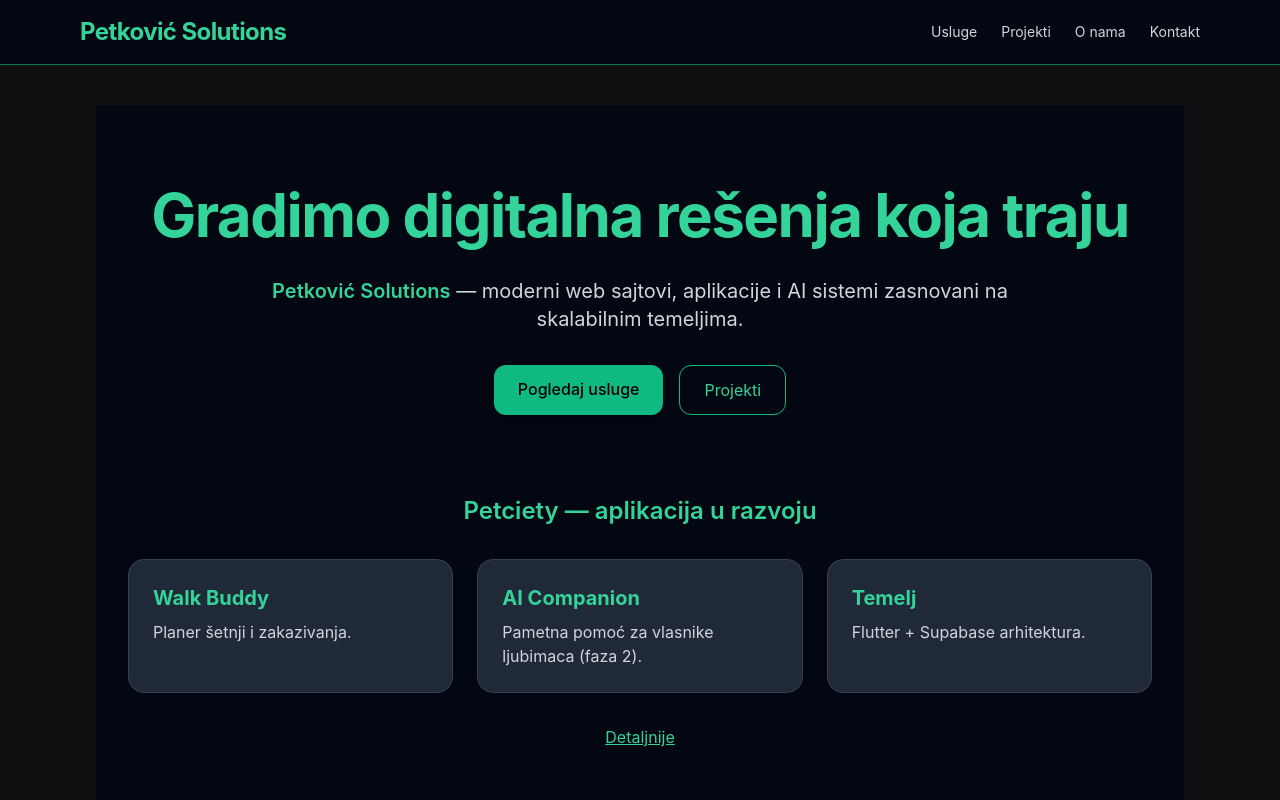
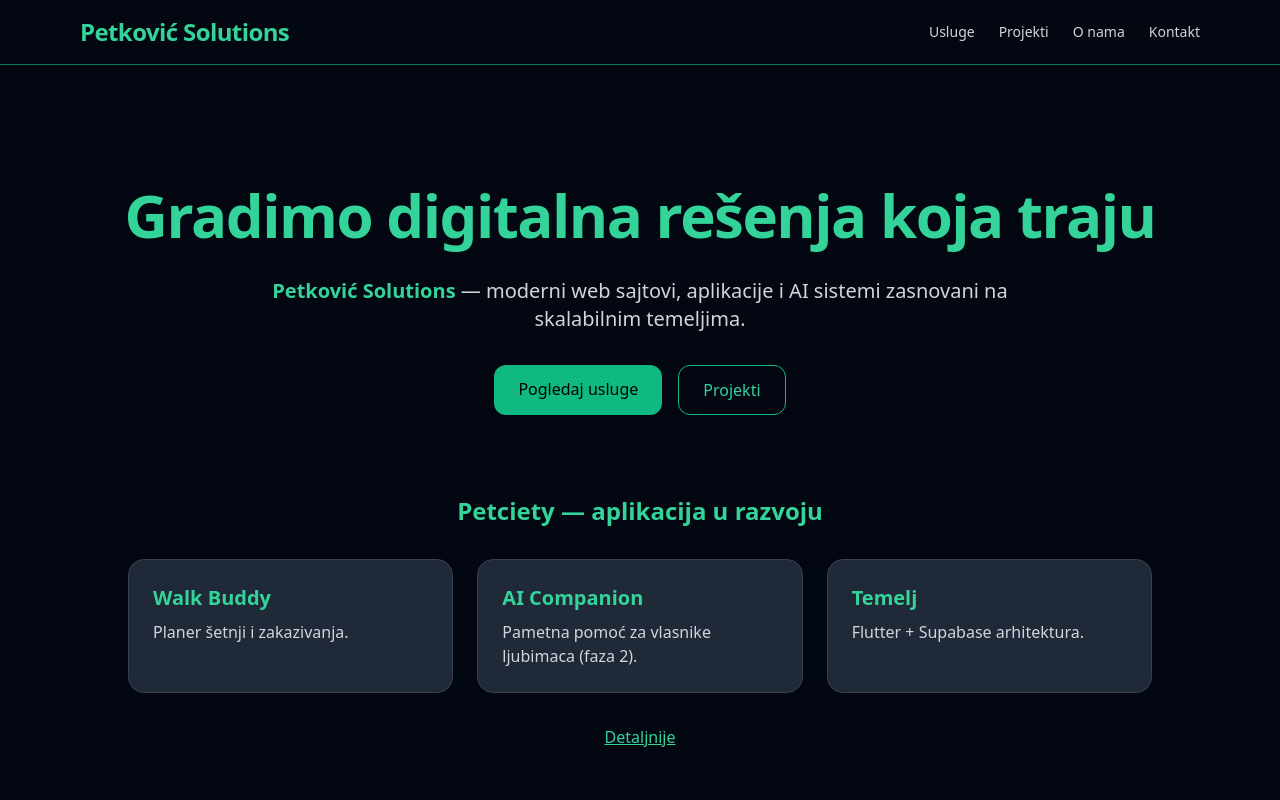
Before and after one commit to brankop87/petkovic-solutions-studio, a Next.js app: page / in a window 1280 px wide. Shown: the top 800 px of the page. Built offline with nearby package versions, Linux system fonts and the light colour scheme.

Commit message:
Update layout.tsx

```diff
--- a/app/layout.tsx
+++ b/app/layout.tsx
@@ -11,9 +11,16 @@ export const metadata = {
 export default function RootLayout({ children }: { children: ReactNode }) {
   return (
     <html lang="sr">
-      <body>
+      <body className="bg-gray-950 text-white font-sans min-h-screen flex flex-col">
+        {/* Glavna navigacija */}
         <Navbar />
-        <main className="container py-10">{children}</main>
+
+        {/* Sadržaj stranice */}
+        <main className="flex-grow container max-w-6xl mx-auto px-4 py-10">
+          {children}
+        </main>
+
+        {/* Footer */}
         <Footer />
       </body>
     </html>
```
